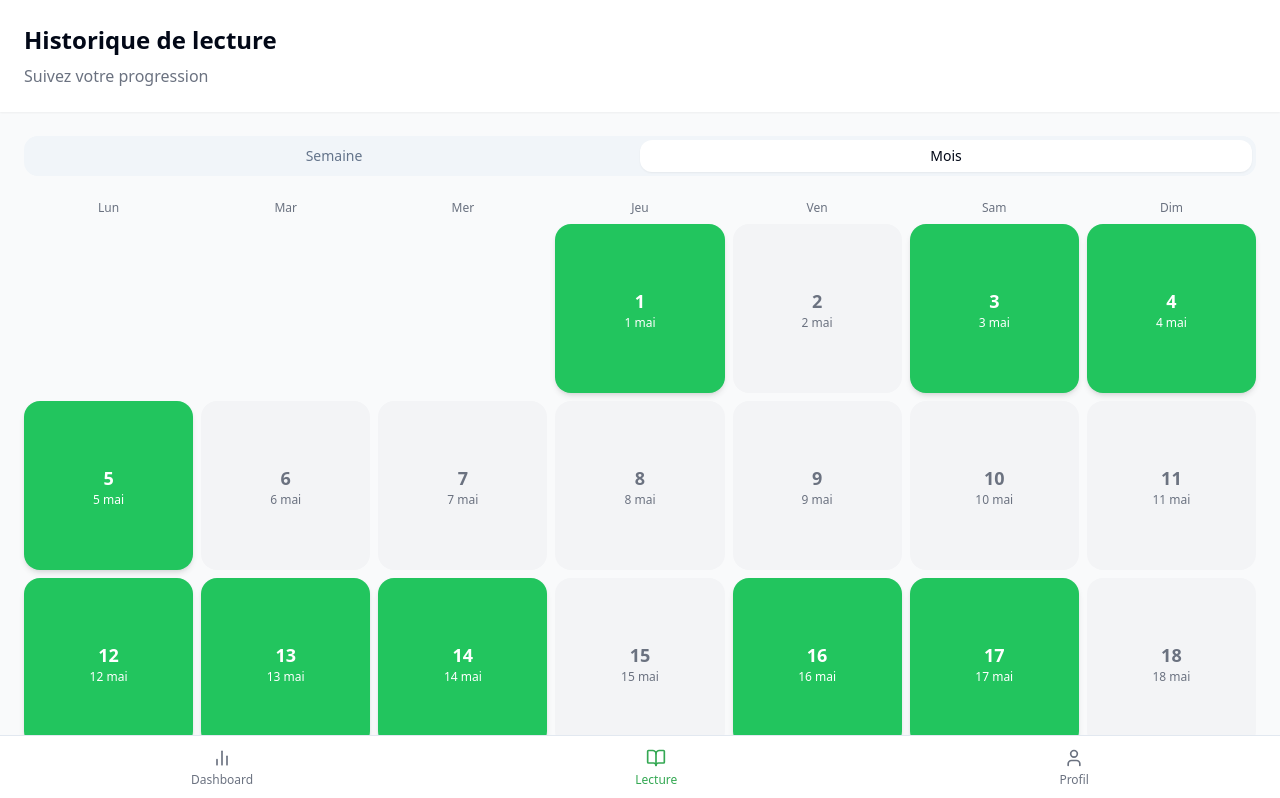
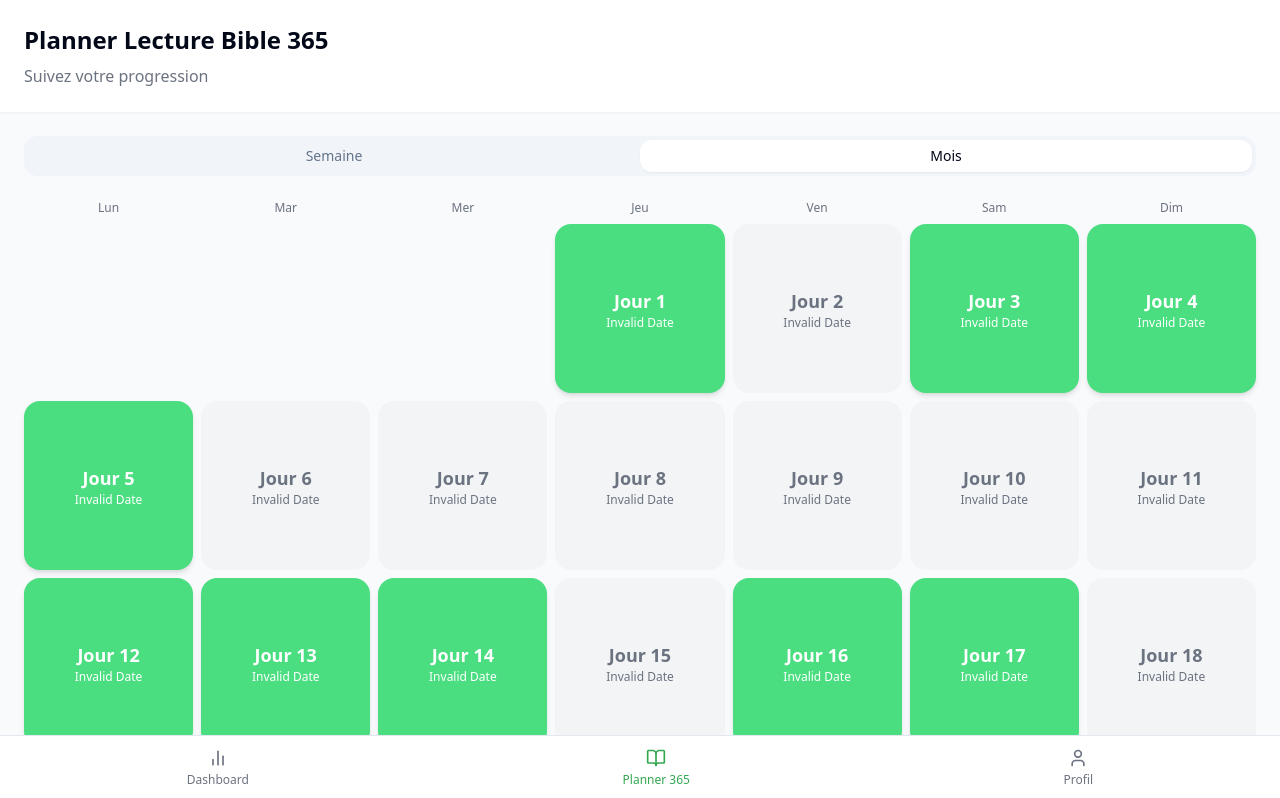
Before and after one commit to tmaPeniel/beree365native, a React (Vite) app: page /reading in a window 1280 px wide. Shown: the top 798 px of the page. Built offline with nearby package versions, Linux system fonts and the light colour scheme.

Commit message:
Planner page : correction/navbar correction

```diff
--- a/src/components/DayCard.tsx
+++ b/src/components/DayCard.tsx
@@ -9,17 +9,18 @@ interface DayCardProps {
 }
 
 const DayCard: React.FC<DayCardProps> = ({ day, date, completed, onClick }) => {
+  const formattedDate = new Date(date).toLocaleDateString('fr-FR');
   return (
     <button
       onClick={onClick}
       className={`w-full aspect-square rounded-lg flex flex-col items-center justify-center p-2 transition-all
         ${completed
-          ? 'bg-green-500 text-white shadow-md hover:bg-green-600'
+          ? 'bg-green-400 text-white shadow-md hover:bg-green-600'
           : 'bg-gray-100 text-gray-500 hover:bg-gray-200'
         }`}
     >
-      <span className="text-lg font-semibold">{day}</span>
-      <span className="text-xs">{date}</span>
+      <span className="text-lg font-semibold">Jour {day}</span>
+      <span className="text-xs">{formattedDate}</span>
     </button>
   );
 };
--- a/src/components/NavBar.tsx
+++ b/src/components/NavBar.tsx
@@ -20,7 +20,7 @@ const NavBar = () => {
           className={`nav-item ${location.pathname === '/reading' ? 'nav-item-active' : 'text-gray-500'}`}
         >
           <BookOpen className="h-5 w-5 mb-1" />
-          <span>Lecture</span>
+          <span>Planner 365</span>
         </Link>
         <Link
           to="/profile"
--- a/src/pages/Reading.tsx
+++ b/src/pages/Reading.tsx
@@ -86,7 +86,7 @@ const Reading = () => {
   return (
     <div className="min-h-screen bg-gray-50 pb-20">
       <div className="bg-white p-6 shadow-sm">
-        <h1 className="text-2xl font-bold mb-2">Historique de lecture</h1>
+        <h1 className="text-2xl font-bold mb-2">Planner Lecture Bible 365</h1>
         <p className="text-gray-500">Suivez votre progression</p>
       </div>
 
```
